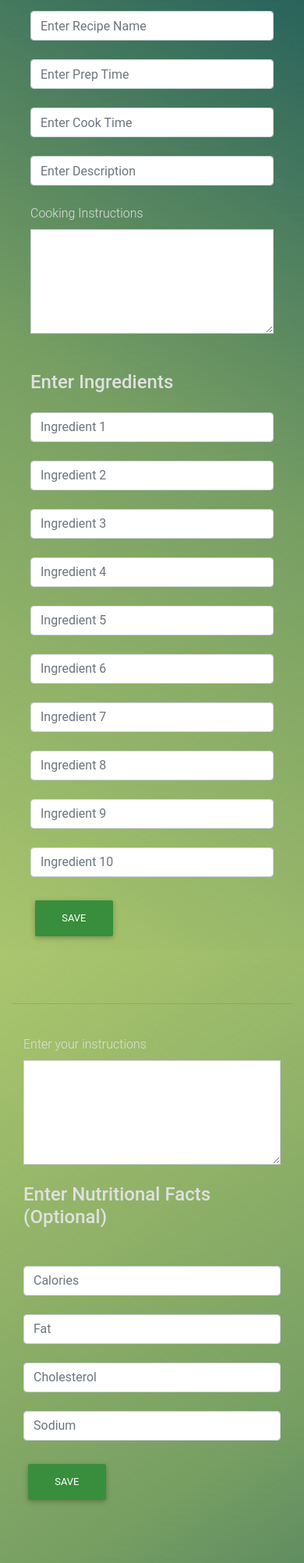
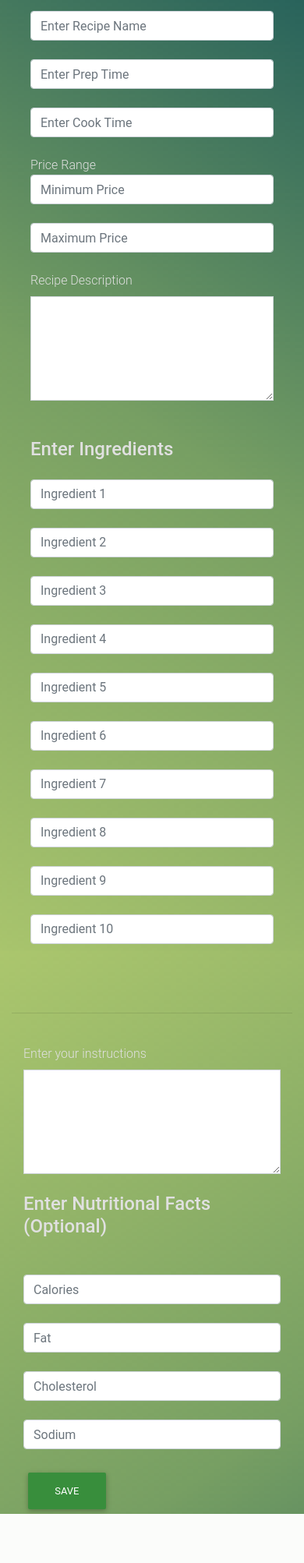
Before and after one commit to abigehl/Cs307GroupProject, a Flask app: page /createrecipe in a window 390 px wide. Shown: the part 539-2544 px from the top of the page at 78% size. After the commit the page ends 2481 px from the top, so only its background shows below. Run offline with Flask 2, Linux system fonts and the light colour scheme; some libraries are stand-ins or nearby versions.

Commit message:
added prices to create recipe and updated buttons

```diff
--- a/templates/createrecipe.html
+++ b/templates/createrecipe.html
@@ -65,6 +65,8 @@
 </nav>
 <div style="background-image: url(../static/Images/bg.png">
     <main class=" pt-4">
+        <form action="{{ url_for('create_recipe') }}" method="POST">
+
             <h5 class="text-center text-light">Create a Recipe</h5>
             <div class="container text-light mt-5">
 
@@ -97,17 +99,22 @@
                         </a>
                     </div>
                      -->
-                     <form action="{{ url_for('create_recipe') }}" method = "POST" >
+                            <!--<form action="{{ url_for('create_recipe') }}" method = "POST" >-->
                             <input class="form-control" type="text" placeholder="Enter Recipe Name" name='food'>
                             <br>
                             <input class="form-control" type="text" placeholder="Enter Prep Time" name='prep-time'>
                             <br>
                             <input class="form-control" type="text" placeholder="Enter Cook Time" name='cook-time'>
                             <br>
-                            <input class="form-control" type="text" placeholder="Enter Description" name='description'>
+                            <!--<input class="form-control" type="text" placeholder="Enter Description" name='description'>
+                            <br>-->
+                            Price Range
+                            <input class="form-control" type="text" placeholder="Minimum Price" name="min-price">
                             <br>
-                            <label for="exampleFormControlTextarea1">Cooking Instructions</label>
-                            <textarea class="form-control rounded-0" id="exampleFormControlTextarea1" rows="5" name ="instruction"></textarea>
+                            <input class="form-control" type="text" placeholder="Maximum Price" name="max-price">
+                            <br>
+                            <label for="exampleFormControlTextarea1">Recipe Description</label>
+                            <textarea class="form-control rounded-0" id="exampleFormControlTextarea1" rows="5" name="instruction"></textarea>
                             <br>
 
                             <div class="row d-flex justify-content-left wow fadeIn">
@@ -115,50 +122,30 @@
                                 <div class="col-md-6 text-left">
 
                                     <h4 class="my-4 h4">Enter Ingredients</h4>
-                                    <input class="form-control" type="text" placeholder="Ingredient 1" name = "ing1">
+                                    <input class="form-control" type="text" placeholder="Ingredient 1" name="ing1">
                                     <br>
-                                    <input class="form-control" type="text" placeholder="Ingredient 2" name = "ing2">
+                                    <input class="form-control" type="text" placeholder="Ingredient 2" name="ing2">
                                     <br>
-                                    <input class="form-control" type="text" placeholder="Ingredient 3" name = "ing3">
+                                    <input class="form-control" type="text" placeholder="Ingredient 3" name="ing3">
                                     <br>
-                                    <input class="form-control" type="text" placeholder="Ingredient 4" name = "ing4">
+                                    <input class="form-control" type="text" placeholder="Ingredient 4" name="ing4">
                                     <br>
-                                    <input class="form-control" type="text" placeholder="Ingredient 5" name = "ing5">
+                                    <input class="form-control" type="text" placeholder="Ingredient 5" name="ing5">
                                     <br>
-                                    <input class="form-control" type="text" placeholder="Ingredient 6" name = "ing6">
+                                    <input class="form-control" type="text" placeholder="Ingredient 6" name="ing6">
                                     <br>
-                                    <input class="form-control" type="text" placeholder="Ingredient 7" name = "ing7">
+                                    <input class="form-control" type="text" placeholder="Ingredient 7" name="ing7">
                                     <br>
-                                    <input class="form-control" type="text" placeholder="Ingredient 8" name = "ing8">
+                                    <input class="form-control" type="text" placeholder="Ingredient 8" name="ing8">
                                     <br>
-                                    <input class="form-control" type="text" placeholder="Ingredient 9" name = "ing9">
+                                    <input class="form-control" type="text" placeholder="Ingredient 9" name="ing9">
                                     <br>
-                                    <input class="form-control" type="text" placeholder="Ingredient 10" name = "ing10">
+                                    <input class="form-control" type="text" placeholder="Ingredient 10" name="ing10">
                                     <br>
-                                    <button type="submit" class="btn btn-dark-green" value="Submit">Save</button>
+                                    <!--<button type="submit" class="btn btn-dark-green" value="Submit">Save</button>-->
                                 </div>
                             </div>
-                        </form>
-
-
-
-
-
-
-
-
-                    <div class="form-group">
-
-                    </div>
-                    <!--<p>I like lasagna</p>-->
-
-                    <form class="d-flex justify-content-left">
-                        <!-- Default input -->
-                        <!--<input type="number" value="1" aria-label="Search" class="form-control" style="width: 100px">-->
-                        <!--<button class="btn btn-dark-green btn-md my-0 p" type="submit">Favorite-->
-                        <!--<i class="fa fa-shopping-cart ml-1"></i>-->
-                        </button>
-
+                            <!--</form>-->
 
                         </div>
                         <!--Content-->
@@ -193,47 +180,13 @@
                     <br>
                     <button type="submit" class="btn btn-dark-green" value="Submit">Save</button>
 
-
                 </div>
                 <!--Grid column-->
 
             </div>
             <!--Grid row-->
             <!--Grid row-->
+            <!--Grid row-->
         </form>
-
-        <div class="row wow fadeIn">
-
-            <!--Grid column-->
-            <div class="col-lg-4 col-md-12 mb-4">
-
-                <!--  <img src="https://mdbootstrap.com/img/Photos/Horizontal/E-commerce/Products/11.jpg" class="img-fluid"
-                    alt=""> -->
-
+    </main>
 </div>
-            <!--Grid column-->
-
-            <!--Grid column-->
-            <div class="col-lg-4 col-md-6 mb-4">
-
-                <!-- <img src="https://mdbootstrap.com/img/Photos/Horizontal/E-commerce/Products/12.jpg" class="img-fluid"
-                    alt=""> -->
-
-            </div>
-            <!--Grid column-->
-
-            <!--Grid column-->
-            <div class="col-lg-4 col-md-6 mb-4">
-
-                <!-- <img src="https://mdbootstrap.com/img/Photos/Horizontal/E-commerce/Products/13.jpg" class="img-fluid"
-                    alt=""> -->
-
-            </div>
-            <!--Grid column-->
-
-        </div>
-        <!--Grid row-->
-
-    </div>
-</div>
-</main>
```
Lines whose indentation alone changed are shown as unchanged.
